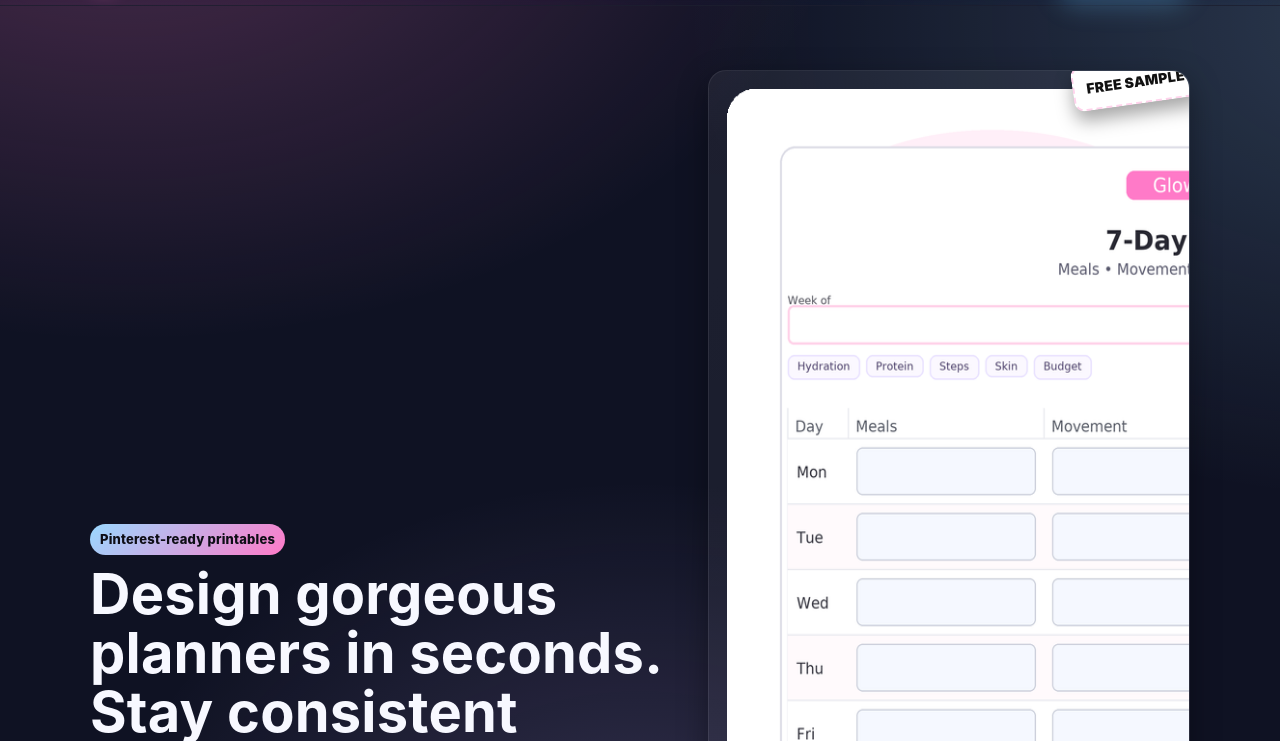
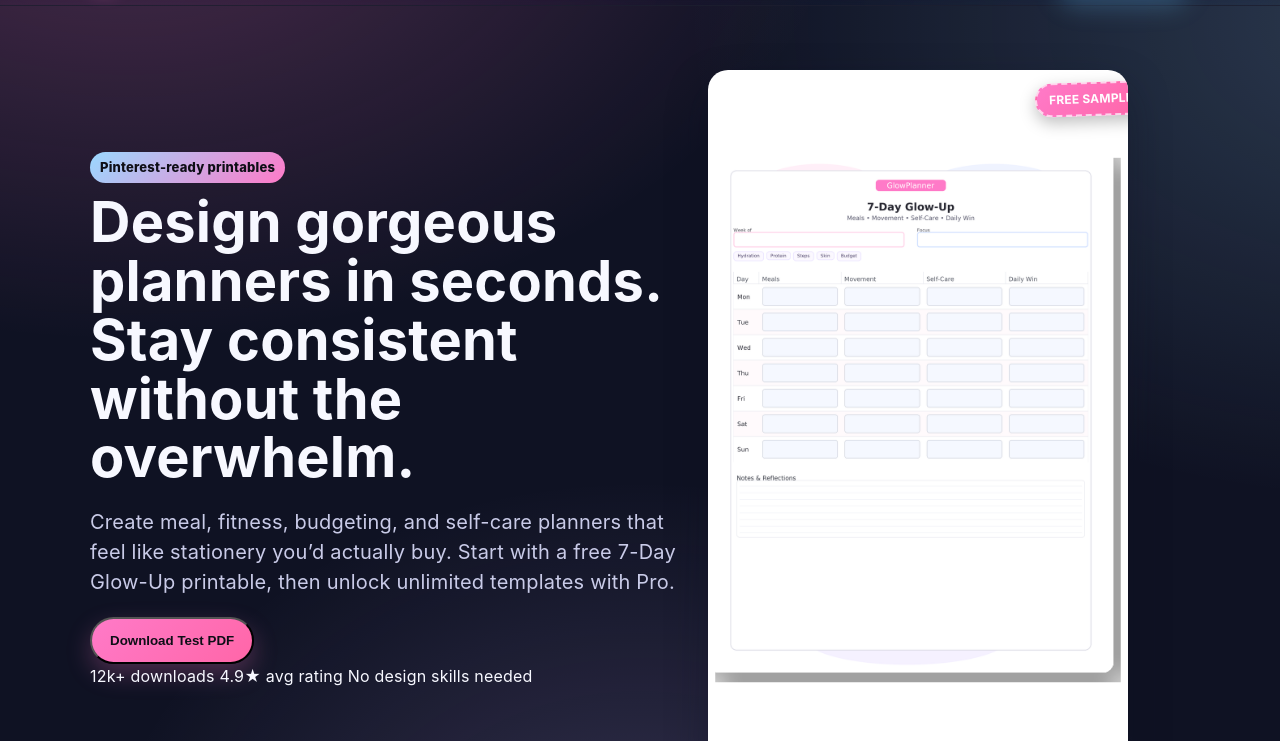
Before and after one commit to autin2/glowplannerepo, a website: page pintrestplanner/index.html in a window 1280 px wide. Shown: the part 59-800 px from the top of the page. Drawn offline with Linux system fonts and the light colour scheme.

Commit message:
Update style.css

```diff
--- a/pintrestplanner/style.css
+++ b/pintrestplanner/style.css
@@ -65,11 +65,42 @@ header.nav{
 .hero .actions{display:flex; gap:12px; margin-top:18px; flex-wrap:wrap}
 
 /* Mock preview */
-.mock{
-  background:linear-gradient(180deg, rgba(255,255,255,.06), rgba(255,255,255,.03));
-  border:1px solid rgba(255,255,255,.08); border-radius:var(--radius); box-shadow:var(--shadow);
-  padding:18px; position:relative; overflow:hidden
+.mock {
+  position: relative;
+  width: 100%;              /* container width controlled by grid/parent */
+  max-width: 420px;         /* fixed max size for hero */
+  aspect-ratio: 3/5;        /* keeps tall planner proportion */
+  border-radius: 20px;
+  overflow: hidden;
+  background: #fff;         /* fallback background */
+  box-shadow: 0 18px 40px rgba(15,18,35,.35);
+  display: flex;
+  align-items: center;
+  justify-content: center;
 }
+
+.mock .sticker {
+  position: absolute;
+  top: 12px;
+  right: -20px;
+  transform: rotate(6deg);
+  z-index: 2;
+  background: linear-gradient(135deg, #ff7ac8, #ff66a8);
+  color: #fff;
+  font-weight: 700;
+  font-size: 12px;
+  padding: 6px 12px;
+  border-radius: 999px;
+  box-shadow: 0 6px 16px rgba(0,0,0,.25);
+}
+
+.mock-img {
+  width: 100%;
+  height: 100%;
+  object-fit: contain;      /* scale down to fit the box */
+}
+
+
 .sparkle{position:absolute; inset:auto -10% -30% auto; width:140%; height:60%;
   background:radial-gradient(ellipse at 40% 0%, rgba(255,122,200,.25), transparent 55%);}
 .sheet{
```
